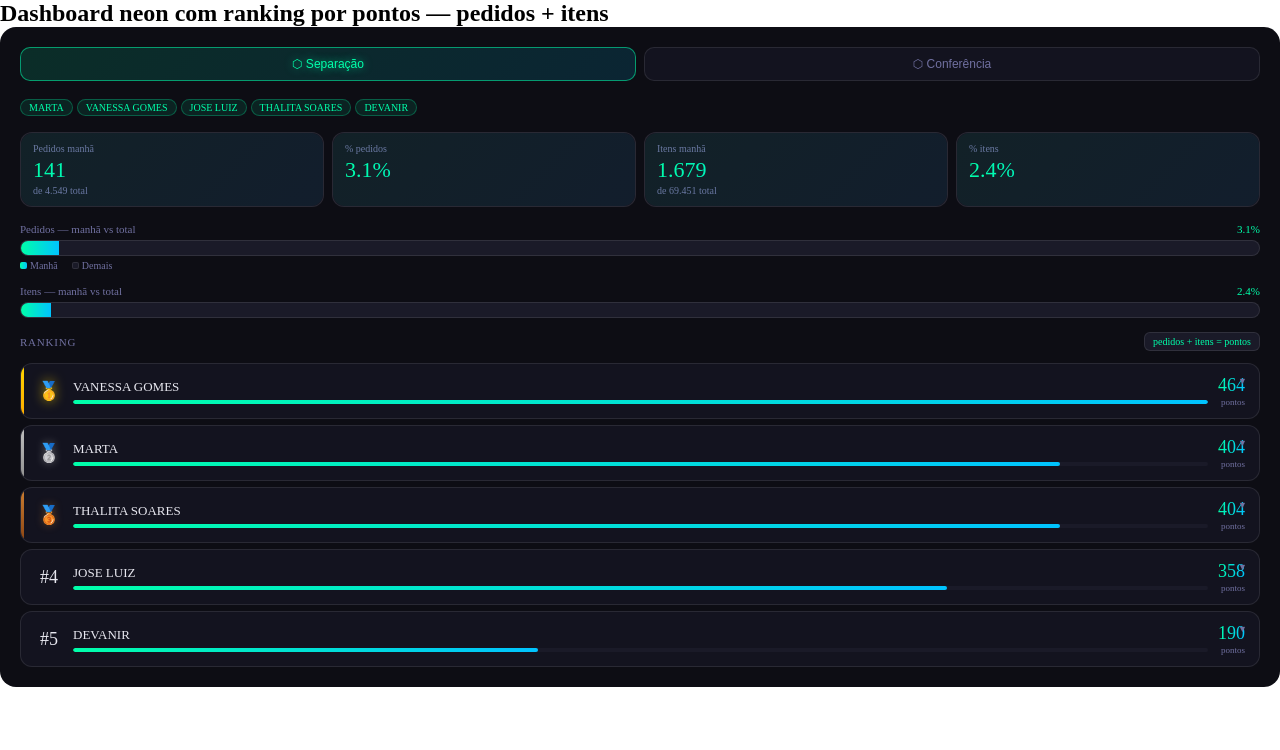
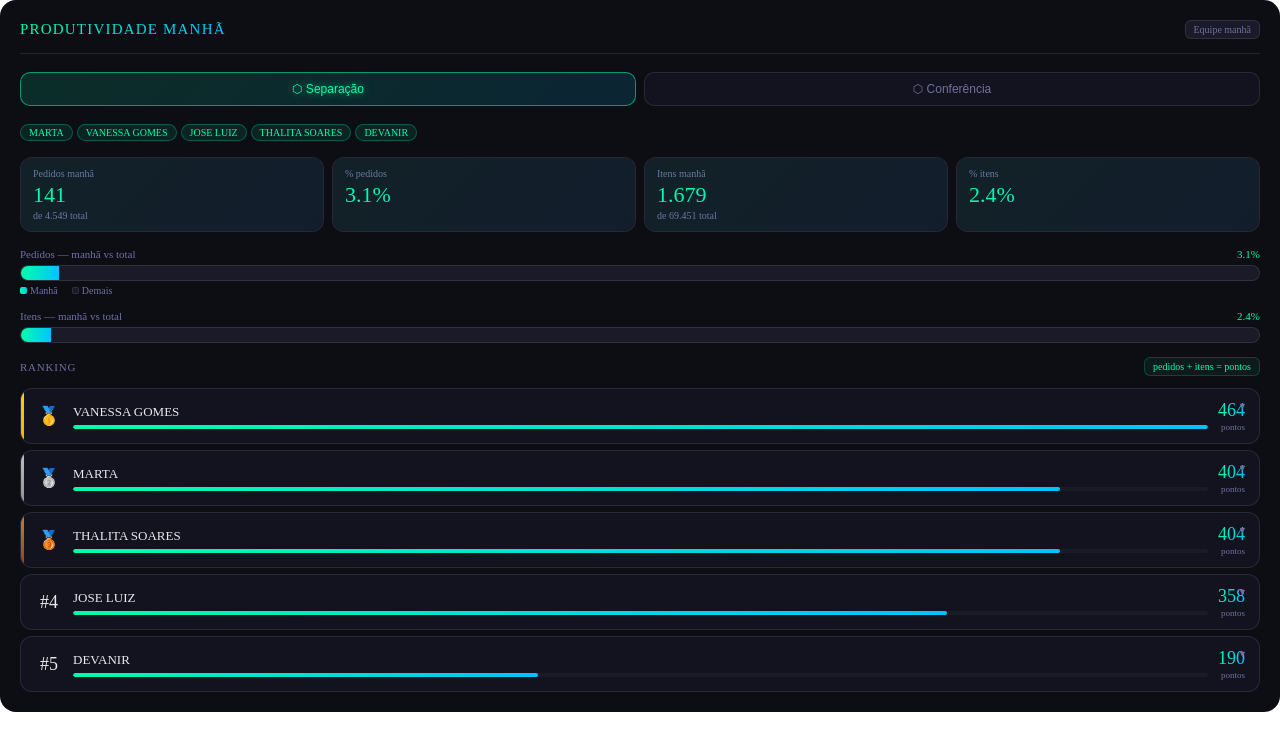
Before and after one commit to tochnit-creator/CALCULADORA-EQUIPE-MANHA-PRODUTIVIDADE, a plain HTML site: page index.html in a window 1280 px wide. Drawn offline with Linux system fonts and the light colour scheme.

Commit message:
Update index.html

```diff
--- a/index.html
+++ b/index.html
@@ -1,9 +1,14 @@
 
-<h2 class="sr-only">Dashboard neon com ranking por pontos — pedidos + itens</h2>
 <style>
 *{box-sizing:border-box;margin:0;padding:0}
 :root{--neon-g:#00ffaa;--neon-b:#00c3ff;--neon-p:#bf5fff;--bg:#0d0d14;--bg2:#13131f;--bg3:#1a1a28;--border:#ffffff18;--text:#e8e8f0;--muted:#7070a0}
 .wrap{background:var(--bg);border-radius:16px;padding:20px;font-family:var(--font-sans);color:var(--text)}
+
+/* HEADER */
+.dash-header{display:flex;align-items:center;justify-content:space-between;margin-bottom:18px;padding-bottom:14px;border-bottom:1px solid var(--border)}
+.dash-title{font-size:15px;font-weight:500;letter-spacing:.08em;text-transform:uppercase;background:linear-gradient(90deg,var(--neon-g),var(--neon-b));-webkit-background-clip:text;-webkit-text-fill-color:transparent}
+.dash-badge{font-size:10px;color:var(--muted);background:var(--bg3);border:1px solid var(--border);border-radius:6px;padding:3px 8px}
+
 .toggle-row{display:flex;gap:8px;margin-bottom:18px}
 .tog-btn{flex:1;padding:9px 0;font-size:12px;font-weight:500;border:1px solid var(--border);border-radius:10px;background:var(--bg2);color:var(--muted);cursor:pointer;transition:all .3s}
 .tog-btn.active-g{background:linear-gradient(135deg,#00ffaa22,#00c3ff22);border-color:#00ffaa88;color:var(--neon-g);text-shadow:0 0 8px #00ffaaaa}
@@ -36,13 +41,10 @@
 .pill{display:inline-block;font-size:10px;padding:2px 8px;border-radius:99px;margin-right:4px;margin-bottom:4px}
 .pill.g{background:#00ffaa18;color:var(--neon-g);border:1px solid #00ffaa44}
 .pill.b{background:#00c3ff18;color:var(--neon-b);border:1px solid #00c3ff44}
-
-/* RANK */
 .rank-header{display:flex;align-items:center;justify-content:space-between;margin-bottom:12px}
 .rank-title{font-size:11px;color:var(--muted);text-transform:uppercase;letter-spacing:.07em}
-.rank-formula{font-size:10px;color:var(--muted);background:var(--bg3);border:1px solid var(--border);border-radius:6px;padding:3px 8px}
-.rank-formula span.g{color:var(--neon-g)}
-.rank-formula span.b{color:var(--neon-b)}
+.rank-formula.g{font-size:10px;color:var(--neon-g);background:#00ffaa0f;border:1px solid #00ffaa33;border-radius:6px;padding:3px 8px}
+.rank-formula.b{font-size:10px;color:var(--neon-b);background:#00c3ff0f;border:1px solid #00c3ff33;border-radius:6px;padding:3px 8px}
 .rank-list{display:flex;flex-direction:column;gap:6px}
 .rank-row{background:var(--bg2);border:1px solid var(--border);border-radius:12px;padding:11px 14px;cursor:pointer;transition:border-color .2s,background .2s;position:relative;overflow:hidden}
 .rank-row::before{content:'';position:absolute;left:0;top:0;bottom:0;width:3px;border-radius:3px 0 0 3px}
@@ -54,9 +56,6 @@
 .rank-row.open.b{border-color:var(--neon-b);background:linear-gradient(160deg,#00c3ff0d,#0d0d14)}
 .rank-top{display:flex;align-items:center;gap:10px}
 .rank-pos{font-size:18px;min-width:28px;text-align:center;flex-shrink:0}
-.rank-pos.p1{filter:drop-shadow(0 0 6px #ffd70099)}
-.rank-pos.p2{filter:drop-shadow(0 0 4px #c0c0c066)}
-.rank-pos.p3{filter:drop-shadow(0 0 4px #cd7f3266)}
 .rank-info{flex:1;min-width:0}
 .rank-name{font-size:13px;font-weight:500;color:var(--text);white-space:nowrap;overflow:hidden;text-overflow:ellipsis;margin-bottom:5px}
 .rank-bar-wrap{height:4px;background:var(--bg3);border-radius:99px;overflow:hidden}
@@ -78,11 +77,15 @@
 .dbox-val.g{background:linear-gradient(90deg,var(--neon-g),var(--neon-b));-webkit-background-clip:text;-webkit-text-fill-color:transparent}
 .dbox-val.b{background:linear-gradient(90deg,var(--neon-b),var(--neon-p));-webkit-background-clip:text;-webkit-text-fill-color:transparent}
 .dbox-sub{font-size:9px;color:var(--muted);margin-top:2px}
-.formula-hint{font-size:10px;color:var(--muted);text-align:center;margin-top:4px}
-.formula-hint b{color:var(--text)}
 </style>
 
 <div class="wrap">
+
+  <div class="dash-header">
+    <span class="dash-title">Produtividade Manhã</span>
+    <span class="dash-badge">Equipe manhã</span>
+  </div>
+
   <div class="toggle-row">
     <button class="tog-btn active-g" id="btn-sep" onclick="sw('sep')">⬡ Separação</button>
     <button class="tog-btn" id="btn-conf" onclick="sw('conf')">⬡ Conferência</button>
@@ -110,7 +113,7 @@
     </div>
     <div class="rank-header">
       <span class="rank-title">Ranking</span>
-      <span class="rank-formula"><span class="g">pedidos + itens = pontos</span></span>
+      <span class="rank-formula g">pedidos + itens = pontos</span>
     </div>
     <div class="rank-list" id="rank-sep"></div>
   </div>
@@ -137,40 +140,34 @@
     </div>
     <div class="rank-header">
       <span class="rank-title">Ranking</span>
-      <span class="rank-formula"><span class="b">pedidos + itens = pontos</span></span>
+      <span class="rank-formula b">pedidos + itens = pontos</span>
     </div>
     <div class="rank-list" id="rank-conf"></div>
   </div>
+
 </div>
 
 <script>
 const SD={tot:{p:4549,i:69451},m:[{n:'MARTA',p:34,i:370},{n:'VANESSA GOMES',p:24,i:440},{n:'JOSE LUIZ',p:33,i:325},{n:'THALITA SOARES',p:38,i:366},{n:'DEVANIR',p:12,i:178}]};
 const CD={tot:{p:4764,i:68900},m:[{n:'MARTA',p:78,i:785},{n:'VANESSA GOMES',p:47,i:474},{n:'JOSE LUIZ',p:79,i:830},{n:'THALITA SOARES',p:38,i:364},{n:'LAUDICEIA',p:11,i:62},{n:'GENEILDA',p:3,i:4}]};
-
 function sum(arr,k){return arr.reduce((a,b)=>a+b[k],0)}
-function animCount(el,target,dur,dec){
-  const s=performance.now();
-  function f(now){const p=Math.min((now-s)/dur,1),e=1-Math.pow(1-p,3),v=target*e;el.textContent=dec?v.toFixed(dec):Math.round(v).toLocaleString('pt-BR');if(p<1)requestAnimationFrame(f);}
-  requestAnimationFrame(f);
-}
+function animCount(el,target,dur,dec){const s=performance.now();function f(now){const p=Math.min((now-s)/dur,1),e=1-Math.pow(1-p,3),v=target*e;el.textContent=dec?v.toFixed(dec):Math.round(v).toLocaleString('pt-BR');if(p<1)requestAnimationFrame(f);}requestAnimationFrame(f);}
 function medal(i){return['🥇','🥈','🥉'][i]||`#${i+1}`}
 function posClass(i){return['p1','p2','p3'][i]||''}
-
 function buildRank(sec,data,cls){
   const sorted=[...data.m].map(c=>({...c,score:c.p+c.i})).sort((a,b)=>b.score-a.score);
   const maxScore=sorted[0].score;
   document.getElementById(`rank-${sec}`).innerHTML=sorted.map((c,i)=>{
-    const barW=Math.round(c.score/maxScore*100);
-    const pPed=(c.p/data.tot.p*100).toFixed(1);
-    const pIte=(c.i/data.tot.i*100).toFixed(1);
+    const bw=Math.round(c.score/maxScore*100);
+    const pP=(c.p/data.tot.p*100).toFixed(1),pI=(c.i/data.tot.i*100).toFixed(1);
     const pc=posClass(i);
     return`<div class="rank-row${pc?' '+pc:''}" id="rr-${sec}-${i}" onclick="togRank('${sec}',${i},'${cls}')">
       <span class="chevron">▼</span>
       <div class="rank-top">
-        <div class="rank-pos${pc?' '+pc:''}"><span>${medal(i)}</span></div>
+        <div class="rank-pos">${medal(i)}</div>
         <div class="rank-info">
           <div class="rank-name">${c.n}</div>
-          <div class="rank-bar-wrap"><div class="rank-bar ${cls}" style="width:0" data-w="${barW}" id="rb-${sec}-${i}"></div></div>
+          <div class="rank-bar-wrap"><div class="rank-bar ${cls}" style="width:0" data-w="${bw}" id="rb-${sec}-${i}"></div></div>
         </div>
         <div class="rank-score-wrap">
           <div class="rank-score ${cls}">${c.score.toLocaleString('pt-BR')}</div>
@@ -178,72 +175,44 @@ function buildRank(sec,data,cls){
         </div>
       </div>
       <div class="rank-detail">
-        <div class="dbox">
-          <div class="dbox-label">Pedidos</div>
-          <div class="dbox-val ${cls}">${c.p}</div>
-          <div class="dbox-sub">${pPed}% total</div>
-        </div>
-        <div class="dbox">
-          <div class="dbox-label">Itens</div>
-          <div class="dbox-val ${cls}">${c.i.toLocaleString('pt-BR')}</div>
-          <div class="dbox-sub">${pIte}% total</div>
-        </div>
-        <div class="dbox" style="background:transparent;border:1px solid var(--border)">
-          <div class="dbox-label">Fórmula</div>
-          <div style="font-size:11px;color:var(--muted);margin-top:2px">${c.p} + ${c.i.toLocaleString('pt-BR')}</div>
-          <div class="dbox-val ${cls}" style="font-size:13px;margin-top:4px">= ${c.score.toLocaleString('pt-BR')}</div>
-        </div>
+        <div class="dbox"><div class="dbox-label">Pedidos</div><div class="dbox-val ${cls}">${c.p}</div><div class="dbox-sub">${pP}% total</div></div>
+        <div class="dbox"><div class="dbox-label">Itens</div><div class="dbox-val ${cls}">${c.i.toLocaleString('pt-BR')}</div><div class="dbox-sub">${pI}% total</div></div>
+        <div class="dbox" style="border:1px solid var(--border);background:transparent"><div class="dbox-label">Fórmula</div><div style="font-size:10px;color:var(--muted);margin-top:2px">${c.p} + ${c.i.toLocaleString('pt-BR')}</div><div class="dbox-val ${cls}" style="font-size:13px;margin-top:3px">= ${c.score.toLocaleString('pt-BR')}</div></div>
       </div>
     </div>`;
   }).join('');
-  setTimeout(()=>{
-    sorted.forEach((_,i)=>{
-      const rb=document.getElementById(`rb-${sec}-${i}`);
-      if(rb)setTimeout(()=>{rb.style.width=rb.dataset.w+'%'},i*80);
-    });
-  },150);
+  setTimeout(()=>{sorted.forEach((_,i)=>{const rb=document.getElementById(`rb-${sec}-${i}`);if(rb)setTimeout(()=>{rb.style.width=rb.dataset.w+'%'},i*80);});},150);
 }
-
 function togRank(sec,i,cls){
   const rows=document.querySelectorAll(`#rank-${sec} .rank-row`);
   const row=document.getElementById(`rr-${sec}-${i}`);
   const wasOpen=row.classList.contains('open');
   rows.forEach(r=>r.classList.remove('open','g','b'));
-  if(!wasOpen) row.classList.add('open',cls);
+  if(!wasOpen)row.classList.add('open',cls);
 }
-
 function runAnim(tab){
   if(tab==='sep'){
     const mp=sum(SD.m,'p'),mi=sum(SD.m,'i');
     const pp=mp/SD.tot.p*100,pi=mi/SD.tot.i*100;
-    animCount(document.getElementById('s-ped'),mp,700,0);
-    animCount(document.getElementById('s-pp'),pp,800,1);
-    animCount(document.getElementById('s-ite'),mi,700,0);
-    animCount(document.getElementById('s-ip'),pi,800,1);
-    animCount(document.getElementById('s-pp2'),pp,800,1);
-    animCount(document.getElementById('s-ip2'),pi,800,1);
+    animCount(document.getElementById('s-ped'),mp,700,0);animCount(document.getElementById('s-pp'),pp,800,1);
+    animCount(document.getElementById('s-ite'),mi,700,0);animCount(document.getElementById('s-ip'),pi,800,1);
+    animCount(document.getElementById('s-pp2'),pp,800,1);animCount(document.getElementById('s-ip2'),pi,800,1);
     setTimeout(()=>{document.getElementById('sb-sp').style.width=pp+'%';document.getElementById('sb-si').style.width=pi+'%';},100);
   } else {
     const mp=sum(CD.m,'p'),mi=sum(CD.m,'i');
     const pp=mp/CD.tot.p*100,pi=mi/CD.tot.i*100;
-    animCount(document.getElementById('c-ped'),mp,700,0);
-    animCount(document.getElementById('c-pp'),pp,800,1);
-    animCount(document.getElementById('c-ite'),mi,700,0);
-    animCount(document.getElementById('c-ip'),pi,800,1);
-    animCount(document.getElementById('c-pp2'),pp,800,1);
-    animCount(document.getElementById('c-ip2'),pi,800,1);
+    animCount(document.getElementById('c-ped'),mp,700,0);animCount(document.getElementById('c-pp'),pp,800,1);
+    animCount(document.getElementById('c-ite'),mi,700,0);animCount(document.getElementById('c-ip'),pi,800,1);
+    animCount(document.getElementById('c-pp2'),pp,800,1);animCount(document.getElementById('c-ip2'),pi,800,1);
     setTimeout(()=>{document.getElementById('sb-cp').style.width=pp+'%';document.getElementById('sb-ci').style.width=pi+'%';},100);
   }
 }
-
 function sw(tab){
   ['sep','conf'].forEach(t=>{document.getElementById('sec-'+t).classList.toggle('show',t===tab);});
   document.getElementById('btn-sep').className='tog-btn'+(tab==='sep'?' active-g':'');
   document.getElementById('btn-conf').className='tog-btn'+(tab==='conf'?' active-b':'');
   runAnim(tab);
 }
-
-buildRank('sep',SD,'g');
-buildRank('conf',CD,'b');
+buildRank('sep',SD,'g');buildRank('conf',CD,'b');
 setTimeout(()=>runAnim('sep'),200);
 </script>
```
